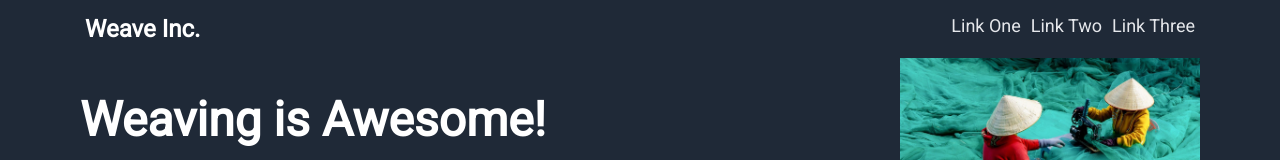
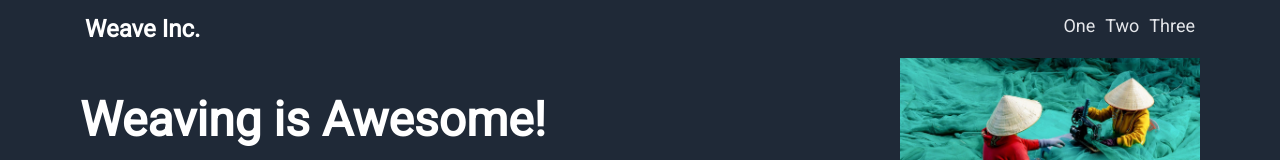
Before and after one commit to justjum/landing-page, a plain HTML site: page index.html in a window 1280 px wide. Shown: the top 160 px of the page. Drawn offline with Linux system fonts and the light colour scheme.

Commit message:
Update README and index.html README - A couple of notes on what I did and why
index.html
- changed the link text to "one", "two", and "three"

```diff
--- a/index.html
+++ b/index.html
@@ -14,9 +14,9 @@
             <div class="header-top">
                 <div class="header-logo">Weave Inc.</div>
                 <div class="header-links">
-                    <a href="./templates/linkone.html">Link One</a>
-                    <a href="./templates/linktwo.html">Link Two</a>
-                    <a href="./templates/linkthree.html">Link Three</a>
+                    <a href="./templates/linkone.html">One</a>
+                    <a href="./templates/linktwo.html">Two</a>
+                    <a href="./templates/linkthree.html">Three</a>
                 </div>
             </div>
             <div class="hero">
```
Also changed, not shown: 1 other file.
